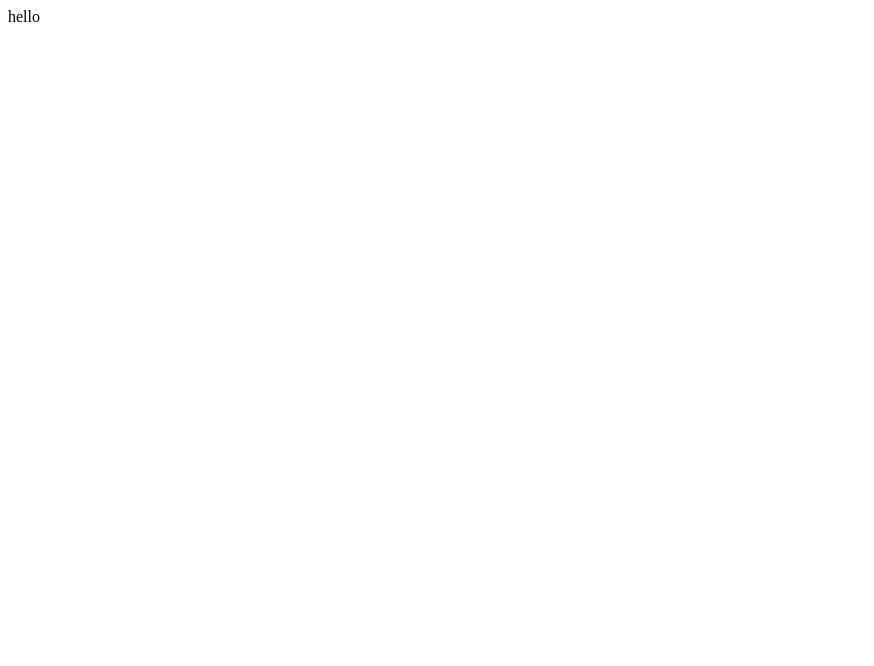
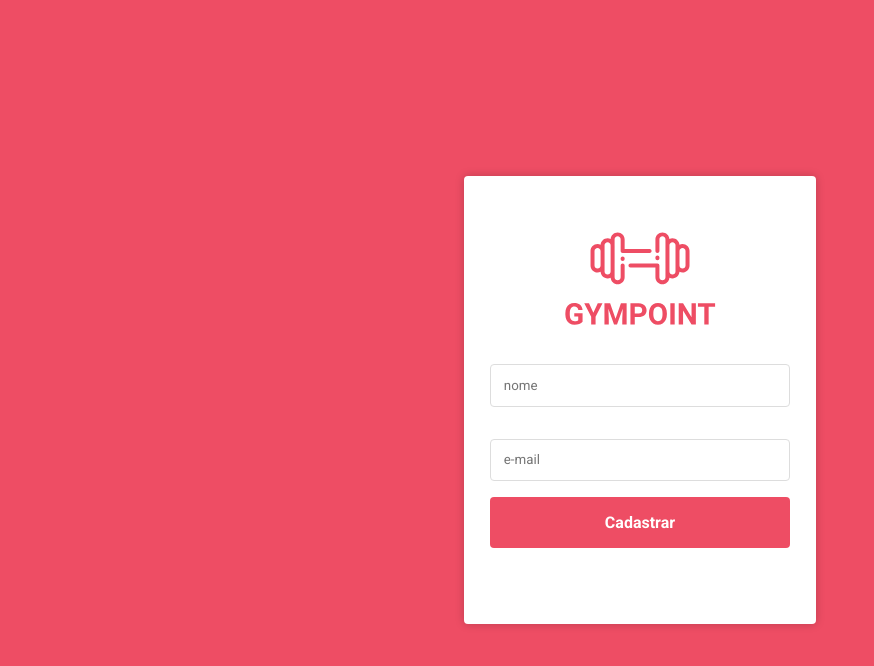
Before and after one commit to walefe/GymPoint-Web, a React (Create React App) app: page / in a window 1280 px wide. Shown: the top 666 px of the page, without its empty margins (0-874 px from the left). Built offline with nearby package versions, Linux system fonts and the light colour scheme.

Commit message:
feat: add page sign in app

```diff
--- a/src/App.tsx
+++ b/src/App.tsx
@@ -1,5 +1,14 @@
 import { FC } from 'react';
 
-const App: FC = () => <div>hello</div>;
+import { Sign } from './pages/Sign';
+
+import { GlobalStyle } from './styles/global';
+
+const App: FC = () => (
+  <>
+    <Sign />
+    <GlobalStyle />
+  </>
+);
 
 export default App;
```
